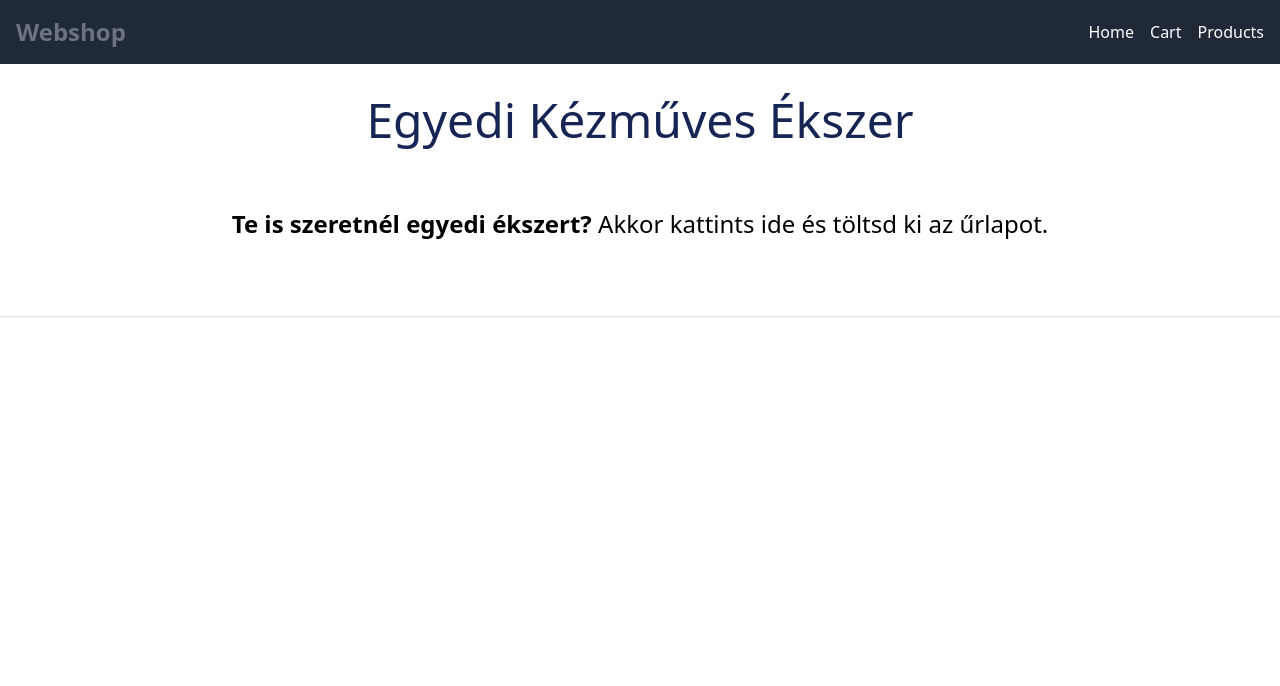
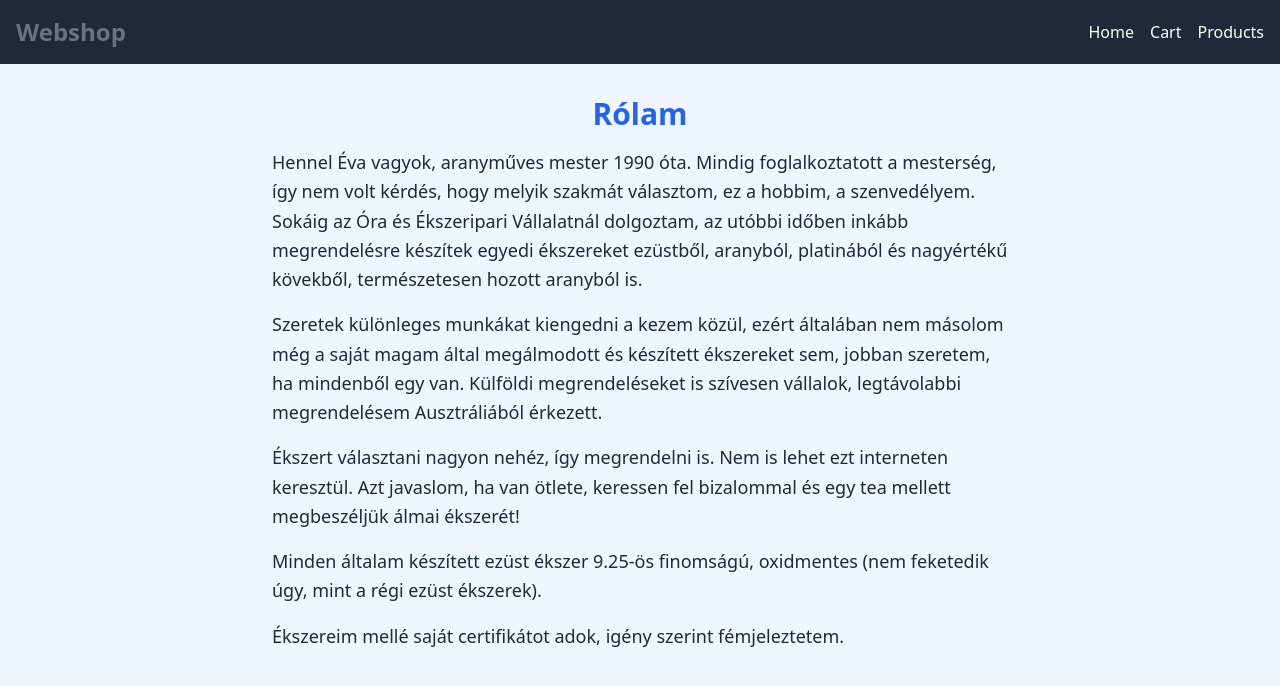
Before and after one commit to mongoosHU/webshop, a React (Create React App) app: page /about in a window 1280 px wide. Shown: the top 686 px of the page. Built offline with nearby package versions, Linux system fonts and the light colour scheme.

Commit message:
About page added + info added

```diff
--- a/src/App.js
+++ b/src/App.js
@@ -1,5 +1,6 @@
-//import { Routes, Route } from 'react-router-dom';
+import { Routes, Route } from 'react-router-dom';
 import Home from './pages/Home';
+import About from './pages/About';
 //import ProductCard from './components/ProductCard';
 //import Cart from './pages/Cart';
 //import ProductDetails from './pages/ProductDetails';
@@ -11,7 +12,10 @@ function App() {
   return (
     <>
     <Navbar />
-    <Home />
+    <Routes>
+    <Route path="/" element={<Home />} />
+    <Route path="/about" element={<About />} />
+    </Routes>
     </>
   );
 }
--- a/src/components/navbar.jsx
+++ b/src/components/navbar.jsx
@@ -8,6 +8,7 @@ export default function Navbar() {
         <Link to="/" className="hover:text-yellow-400">Home</Link>
         <Link to="/cart" className="hover:text-yellow-400">Cart</Link>
         <Link to="/product" className='hover:text-yellow-400'>Products</Link>
+        <Link to="/about" className='hover:text-yellow-400'>About</Link>
       </div>
     </nav>
   );
--- /dev/null
+++ b/src/pages/About.jsx
@@ -0,0 +1,30 @@
+import React from 'react';
+
+const About = () => {
+  return (
+    <>
+      <div className="py-8 bg-blue-50 min-h-screen ">
+        <h1 className="text-center text-blue-600 text-3xl font-bold mb-4">Rólam</h1>
+        <div className="max-w-3xl mx-auto px-4 text-gray-800 text-lg leading-relaxed space-y-4">
+          <p>
+            Hennel Éva vagyok, aranyműves mester 1990 óta. Mindig foglalkoztatott a mesterség, így nem volt kérdés, hogy melyik szakmát választom, ez a hobbim, a szenvedélyem. Sokáig az Óra és Ékszeripari Vállalatnál dolgoztam, az utóbbi időben inkább megrendelésre készítek egyedi ékszereket ezüstből, aranyból, platinából és nagyértékű kövekből, természetesen hozott aranyból is.
+          </p>
+          <p>
+            Szeretek különleges munkákat kiengedni a kezem közül, ezért általában nem másolom még a saját magam által megálmodott és készített ékszereket sem, jobban szeretem, ha mindenből egy van. Külföldi megrendeléseket is szívesen vállalok, legtávolabbi megrendelésem Ausztráliából érkezett.
+          </p>
+          <p>
+            Ékszert választani nagyon nehéz, így megrendelni is. Nem is lehet ezt interneten keresztül. Azt javaslom, ha van ötlete, keressen fel bizalommal és egy tea mellett megbeszéljük álmai ékszerét!
+          </p>
+          <p>
+            Minden általam készített ezüst ékszer 9.25-ös finomságú, oxidmentes (nem feketedik úgy, mint a régi ezüst ékszerek).
+          </p>
+          <p>
+            Ékszereim mellé saját certifikátot adok, igény szerint fémjeleztetem.
+          </p>
+        </div>
+      </div>
+    </>
+  );
+};
+
+export default About;
--- a/src/pages/Home.jsx
+++ b/src/pages/Home.jsx
@@ -9,7 +9,7 @@ function Home() {
     </div>
 
     <div className=' py-8 '>
-      <h2 className='text-black px-2 text-2xl text-center'><span className='xl:font-bold md:font-bold xl:font-bold'>Te is szeretnél egyedi ékszert?</span> Akkor kattints ide és töltsd ki az űrlapot.</h2>
+      <h2 className='text-black px-2 text-2xl text-center'><span className='xl:font-bold md:font-bold'>Te is szeretnél egyedi ékszert?</span> Akkor kattints ide és töltsd ki az űrlapot.</h2>
     </div><br />
     <hr className='bg-neutral-100  dark:bg-white/10 my-5 h-0.5' />
     <div>
```
